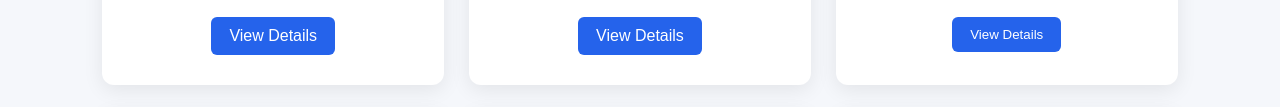
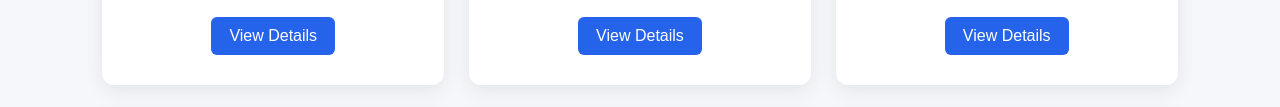
Before and after one commit to KDprasanna/Document-Buddy-, a plain HTML site: page index.html in a window 1280 px wide. Shown: the part 932-1039 px from the top of the page. Drawn offline with Linux system fonts and the light colour scheme.

Commit message:
Change button to link for Aadhaar service details

```diff
--- a/index.html
+++ b/index.html
@@ -112,9 +112,9 @@
                     Understand documents needed for Aadhaar services.
                 </p>
 
-                <button onclick="openService('aadhaar')">
+                <a href="pages/aadhaar.html"class="card-button">
                     View Details
-                </button>
+                </a>
 
             </div>
 
```
